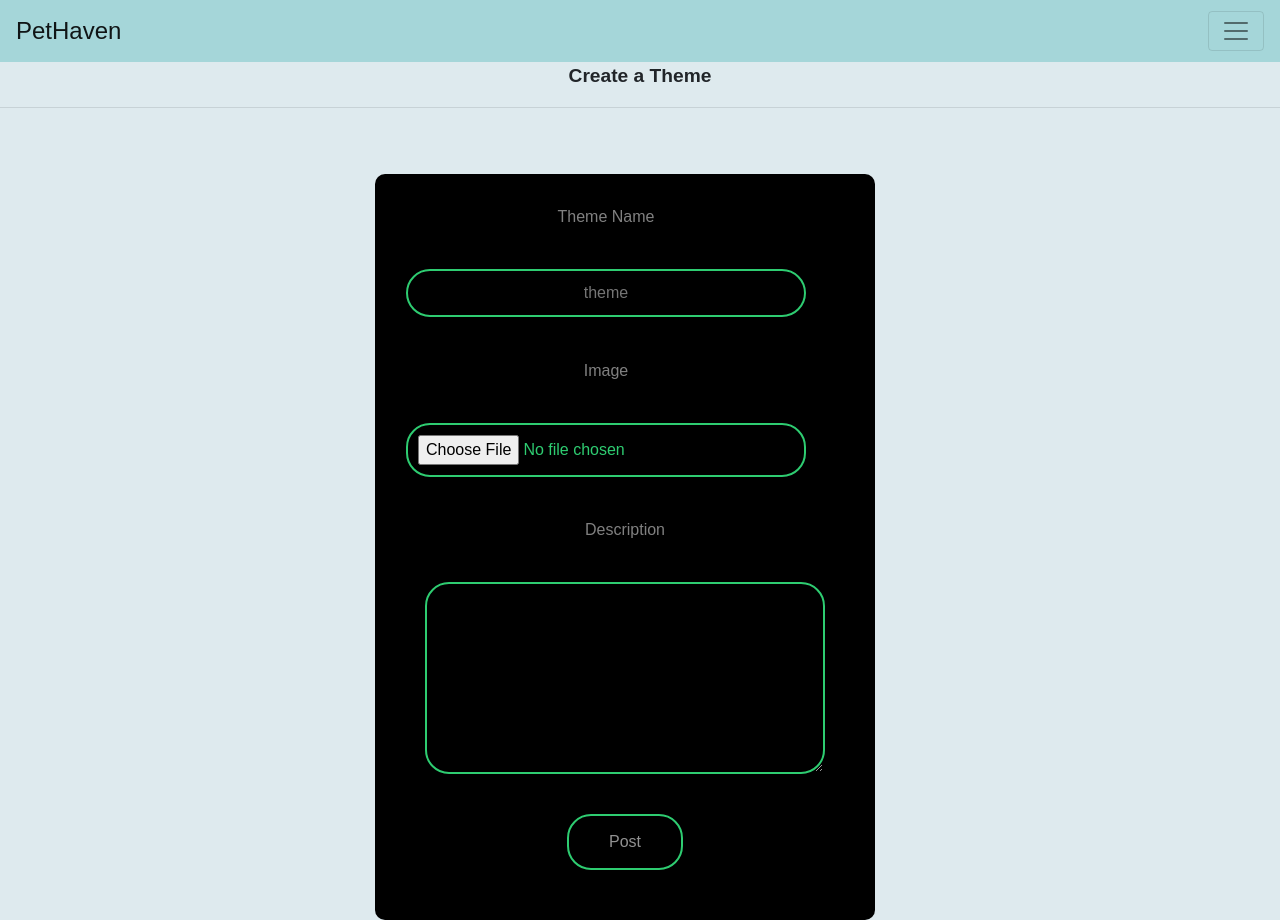
After one commit to APAD-Summer2021/Team1-GroupProject, a Flask app: page /create_theme_action in a window 1280 px wide. The commit adds this page. Run offline with Flask 2, Linux system fonts and the light colour scheme; parts of the project's set-up code (start-up, migrations or seed data) failed here and were passed over; some libraries are stand-ins or nearby versions.

Commit message:
This commit has the following changes: 1) Added Create theme functionality for admin user only - both front end and backend 2) Fixed the theme list display in all pages to pull data from the themes table in db 3) Fixed logged in UI card positions.

```diff
--- a/main.py
+++ b/main.py
@@ -27,9 +27,16 @@ db = client.get_database('APAD_Group1_DB')
 records = db.Login
 postings = db.Postings
 user_data = db.Userdata
+themes_db = db.Themes
 fs = gridfs.GridFS(db)
 db = client.test
 
+db_dump_themes = themes_db.find()
+list_of_themes_db = []
+for theme in db_dump_themes:
+    if theme not in list_of_themes_db:
+        list_of_themes_db.append(theme)
+print(list_of_themes_db)
 
 def generate_latlong_from_address(address):
     base_url = "https://maps.googleapis.com/maps/api/geocode/json?"
@@ -143,7 +150,7 @@ def search_page():
 
 @app.route("/new_post")
 def new_post():
-    return render_template('new_post.html')
+    return render_template('new_post.html',list_of_themes_db=list_of_themes_db)
 
 
 @app.route("/post_action", methods=['POST'])
@@ -336,7 +343,7 @@ def sub():
                                                  {"$set": {"subscriptions": subscribed_themes}})
         for record in records.find():
             print(record)
-        return render_template('sub.html', title='Subscribe', list_of_themes=list_of_themes, message=message)
+        return render_template('sub.html', title='Subscribe', list_of_themes_db=list_of_themes_db, message=message)
     else:
         return redirect(url_for("login_in"))
 
@@ -380,7 +387,7 @@ def view_all():
                 images.update({post['image_id']: image})
             posts = postings.find().sort('date_posted', -1)
             return render_template('all_posts.html', title='View posts', posts=posts, images=images,
-                                   list_of_themes=list_of_themes)
+                                   list_of_themes_db=list_of_themes_db)
         else:
             list_of_themes =[]
             posts = postings.find().sort('date_posted', -1)
@@ -398,7 +405,7 @@ def view_all():
                 image = base64_data.decode('utf-8')
                 images.update({post['image_id']: image})
             posts = postings.find({"type": type_of_pet}).sort('date_posted', -1)
-            return render_template('all_posts.html', title='View posts', posts=posts, images=images, list_of_themes=list_of_themes)
+            return render_template('all_posts.html', title='View posts', posts=posts, images=images, list_of_themes_db=list_of_themes_db)
     else:
         return redirect(url_for("login"))
 
@@ -444,8 +451,36 @@ def view_map():
     else:
         return redirect(url_for("login"))
 
+@app.route("/create_theme_action")
+def create_theme_action():
+    return render_template('create_theme.html')
+
+@app.route("/create_theme", methods=['GET','POST'])
+def create_theme():
+    if "email" in session:
+        user_id = session["email"]
+        if user_id != "admin":
+            flash(u'You dont have access to perform this function !!', 'alert-danger')
+            return render_template('logged_in.html', email=user_id)
+        else:
+            theme_name = request.form.get("theme")
+            post_date = datetime.datetime.now().strftime("%m/%d/%Y %I:%M %p")
+            desc = request.values.get("description")
+            image = request.files["file"]
+            img_id = fs.put(image, content_type=image.content_type, filename=theme_name)
+            post_response = themes_db.insert_one(
+                {"theme_name": theme_name, "date_posted": post_date, "detailed_description": desc,
+                "image_id": img_id})
+            print(str(post_response.inserted_id))
+            message = "Created New Theme : " + theme_name
+            flash(message, 'alert-danger')
+            return redirect("/logged_in")
+
+    else:
+        return redirect(url_for("login"))
+
 
 # end of code to run it
 if __name__ == "__main__":
-    get_details_from_ip()
+    db_dump_posts = postings.find()
     app.run(debug=True)
--- /dev/null
+++ b/static/css/create_theme.css
@@ -0,0 +1,84 @@
+body {
+    margin: 0;
+    padding: 0;
+    font-family: sans-serif;
+    background-color:#deeaee;
+
+}
+.navbar-brand{
+    font-size: x-large;
+}
+.card {
+    margin-bottom: 20px;
+    border: none;
+    margin-left: 40px;
+}
+
+.box {
+    width: 500px;
+    padding: 30px;
+    position: absolute;
+    top: 50%;
+    left: 50%;
+    border-radius: 10px;
+    align-content: center;
+    background: black;
+    text-align: center;
+    transition: 0.25s;
+    margin-top: 50px
+}
+
+.box input[type="text"],.box input[type="file"],.box textarea,.box select,
+.box input[type="password"] {
+    border: 0;
+    background: none;
+    display: block;
+    margin: 40px auto;
+    text-align: center;
+    border: 2px solid #2ecc71;
+    padding: 10px 10px;
+    width: 400px;
+    outline: none;
+    color: #2ecc71;
+    border-radius: 24px;
+    transition: 0.25s;
+    align-content: center;
+}
+
+.box h1 {
+    color: white;
+    text-transform: uppercase;
+    font-weight: 500
+}
+
+.box input[type="text"]:focus,
+.box input[type="password"]:focus {
+    width: 100px;
+    border-color: #2ecc71
+}
+
+.box button[type="submit"] {
+    border: 0;
+    background: none;
+    display: block;
+    margin: 20px auto;
+    text-align: center;
+    border: 2px solid #2ecc71;
+    padding: 14px 40px;
+    outline: none;
+    color: #919191;
+    border-radius: 24px;
+    transition: 0.25s;
+    cursor: pointer
+}
+
+.box button[type="submit"]:hover {
+    background: #2ecc71
+}
+
+.forgot {
+    text-decoration: underline
+}
+.box td, .box p {
+    color: grey;
+}
--- a/static/css/logged_in.css
+++ b/static/css/logged_in.css
@@ -19,13 +19,13 @@ body {
   max-height:1000px;
   border: none;
   width: 500px;
-  height: 700px;
+  height: 800px;
   padding: 30px;
   background: #191919;
   border-radius: 15px;
   text-align: center;
   transition: 0.25s;
-  margin-top: 0cm;
+  margin-top: 2cm;
 
 }
 
--- a/templates/all_posts.html
+++ b/templates/all_posts.html
@@ -33,8 +33,8 @@
          <label for="filter">Select Type of Pet :</label>
          <select name="type" id="select_type">
             <option value=all>All</option>
-             {% for theme in list_of_themes %}
-            <option value="{{ theme }}">{{ theme }}</option>
+             {% for theme in list_of_themes_db %}
+            <option value="{{ theme['theme_name'] }}">{{ theme['theme_name'] }}</option>
              {% endfor %}
             <option value=Other>Other</option>
          </select>
--- /dev/null
+++ b/templates/create_theme.html
@@ -0,0 +1,81 @@
+<!DOCTYPE html>
+<html lang="en">
+<head>
+    <meta charset="UTF-8">
+    <title>New Theme</title>
+    <link crossorigin="anonymous" href="https://stackpath.bootstrapcdn.com/bootstrap/4.5.0/css/bootstrap.min.css"
+          integrity="sha384-9aIt2nRpC12Uk9gS9baDl411NQApFmC26EwAOH8WgZl5MYYxFfc+NcPb1dKGj7Sk" rel="stylesheet">
+    <meta content="width=device-width, initial-scale=1" name="viewport">
+    <link href="https://maxcdn.bootstrapcdn.com/bootstrap/4.5.2/css/bootstrap.min.css" rel="stylesheet">
+    <script src="https://ajax.googleapis.com/ajax/libs/jquery/3.5.1/jquery.min.js"></script>
+    <script src="https://cdnjs.cloudflare.com/ajax/libs/popper.js/1.16.0/umd/popper.min.js"></script>
+    <script src="https://maxcdn.bootstrapcdn.com/bootstrap/4.5.2/js/bootstrap.min.js"></script>
+    <link href="{{ url_for('static', filename='css/create_theme.css') }}" rel="stylesheet">
+</head>
+<body>
+<nav class="navbar navbar-light" style="background:#A5D6D9">
+    <a class="navbar-brand" href="/logged_in">PetHaven</a>
+    <button aria-controls="navbarNavAltMarkup" aria-expanded="false" aria-label="Toggle navigation" class="navbar-toggler"
+            data-target="#navbarNavAltMarkup" data-toggle="collapse" type="button">
+        <span class="navbar-toggler-icon"></span>
+    </button>
+    <div class="collapse navbar-collapse" id="navbarNavAltMarkup" style="margin-left: 90%">
+        <div class="navbar-nav">
+            <a class="nav-item nav-link active" href="/">Post <span class="sr-only">(current)</span></a>
+            <a class="nav-item nav-link" href="/view_own_post">View your post</a>
+            <a class="nav-item nav-link" href="/view_all">View all Post</a>
+            <a class="nav-item nav-link" href="/create_theme">Create Theme</a>
+            <a class="nav-item nav-link" href="/search_page">Search</a>
+            <a class="nav-item nav-link" href="/logout">Logout</a>
+        </div>
+    </div>
+</nav>
+
+<p ALIGN=CENTER><b><big>Create a Theme</big></b></p>
+<hr align=”middle” width=”200″>
+<script>
+    function validateForm() {
+  var x = document.forms["new_theme"]["file"].value;
+  var y = document.forms["new_theme"]["theme"].value;
+  if (x == "" || y == "") {
+    alert("Data must be filled out!!");
+    return false;
+  }
+}
+
+</script>
+<div class="container">
+    <div class="row">
+        <div class="col-md-6">
+            <div class="card">
+
+                <form action="/create_theme" class="box" enctype="multipart/form-data" id="new_theme" method="POST" onsubmit="return validateForm()">
+
+                    <table>
+                        <thead>
+                        <tr>
+                        </tr>
+                        </thead>
+                        <tbody>
+                        <tr>
+                            <td>Theme Name <input name="theme" placeholder="theme" type="text"/></td>
+                        </tr>
+                        <tr>
+                            <td>Image <input accept="image/*" name="file" type="file"/></td>
+                        </tr>
+                        </tbody>
+                    </table>
+                    <p>Description</p>
+                    <p><textarea cols="60" name="description" rows="7"></textarea></p>
+
+                    <p>
+                        <button type="submit">Post</button>
+                    </p>
+
+
+                </form>
+            </div>
+        </div>
+    </div>
+</div>
+</body>
--- a/templates/logged_in.html
+++ b/templates/logged_in.html
@@ -81,6 +81,9 @@
               <form class ="loogedin" method="get" action="/view_map">
               <button type="submit">View Posts on the Map</button>
           </form>
+          <form class ="loogedin" method="get" action="/create_theme_action">
+              <button type="submit">Create a New Theme</button>
+          </form>
         </div>
       </div>
     </div>
```
Also changed, not shown: templates/new_post.html (+9 -13 lines), templates/sub.html (+4 -4 lines).
